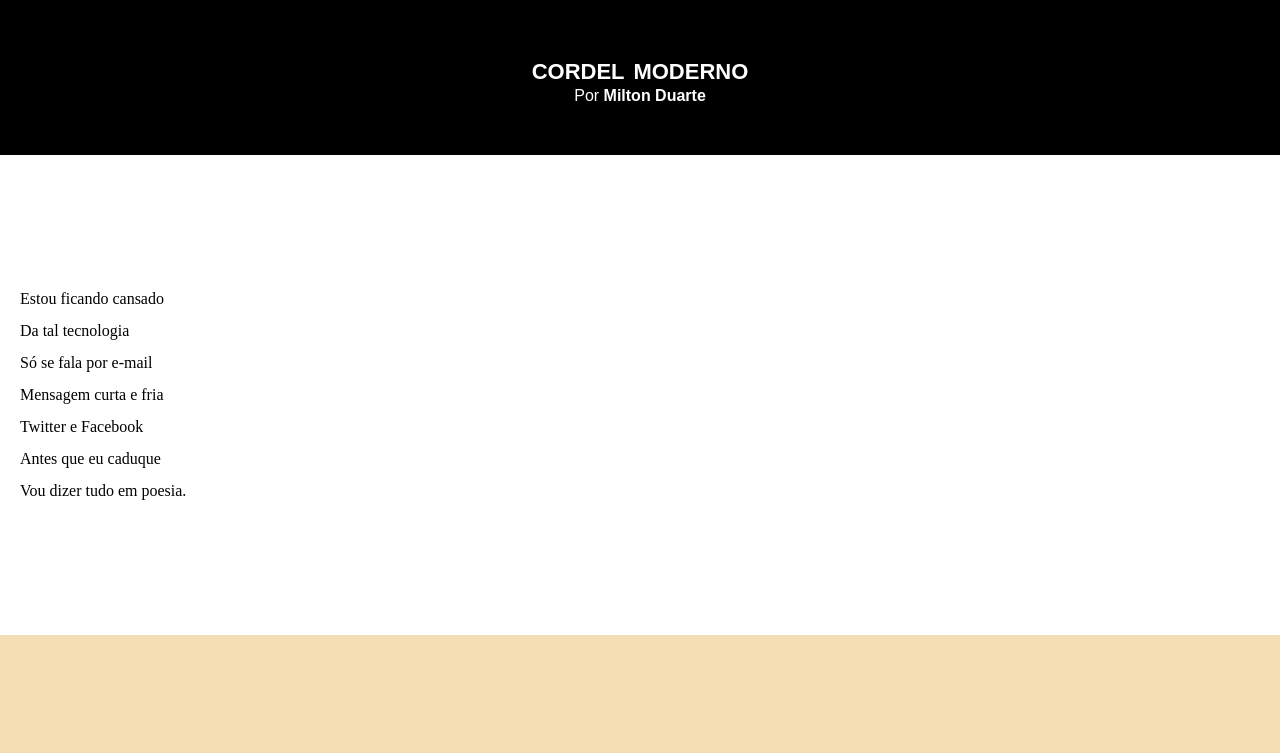
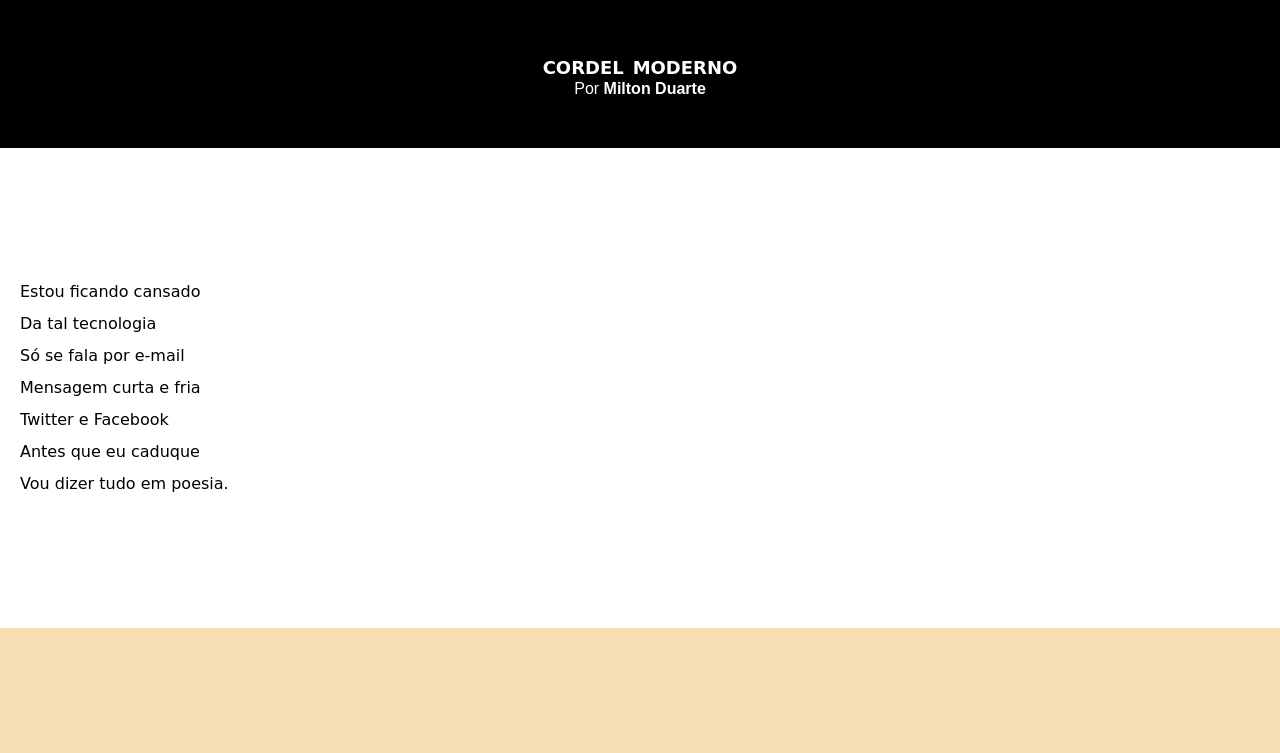
Before and after one commit to HenriqueRMesquita/html-css, a plain HTML site: page exercicios/DESAFI008/index.html in a window 1280 px wide. Shown: the top 753 px of the page. Drawn offline with Linux system fonts and the light colour scheme.

Commit message:
Atualizando as fontes

```diff
--- a/exercicios/DESAFI008/Style/style.css
+++ b/exercicios/DESAFI008/Style/style.css
@@ -2,7 +2,18 @@
     margin: 0%;
     padding: 0%;
 }
+
+@import url('https://fonts.googleapis.com/css2?family=Passion+One:wght@400;700;900&family=Sriracha&display=swap');
+
+:root{
+    --fonte1:verdana, geneva, tahoma, sans-serif;
+    --fonte2:"PassionOne", cursive;
+    --fonte3:"Sriracha", cursive;
+}
+
+
 html, body{
+    font-family: var(--fonte1);
     min-height: 100%;
     background-color: gray;
 }
@@ -17,8 +28,10 @@ header{
 header > h1{
     text-align: center;
     color: white;
-    font-family: Arial, Helvetica, sans-serif;
+    font-family: var(--fonte2);
     font-variant: small-caps;
+    font-size: 2vw;
+    min-width:300px;
 }
 header > p{
     text-align: center;
@@ -42,6 +55,7 @@ section{
     padding-bottom: 10%;
     line-height: 2em;
     padding-left: 20px;
+    font-family: var(--fonte3);
 }
 
 section.normal{
```
